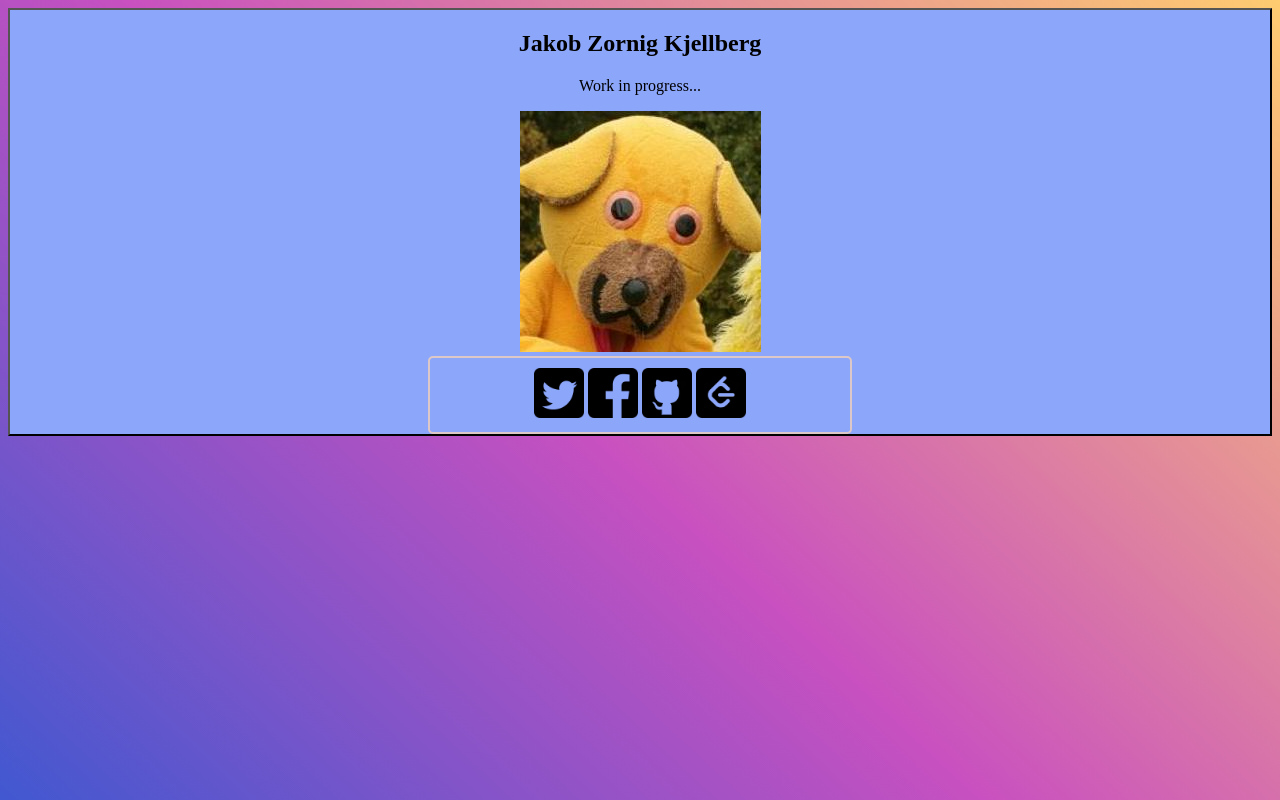
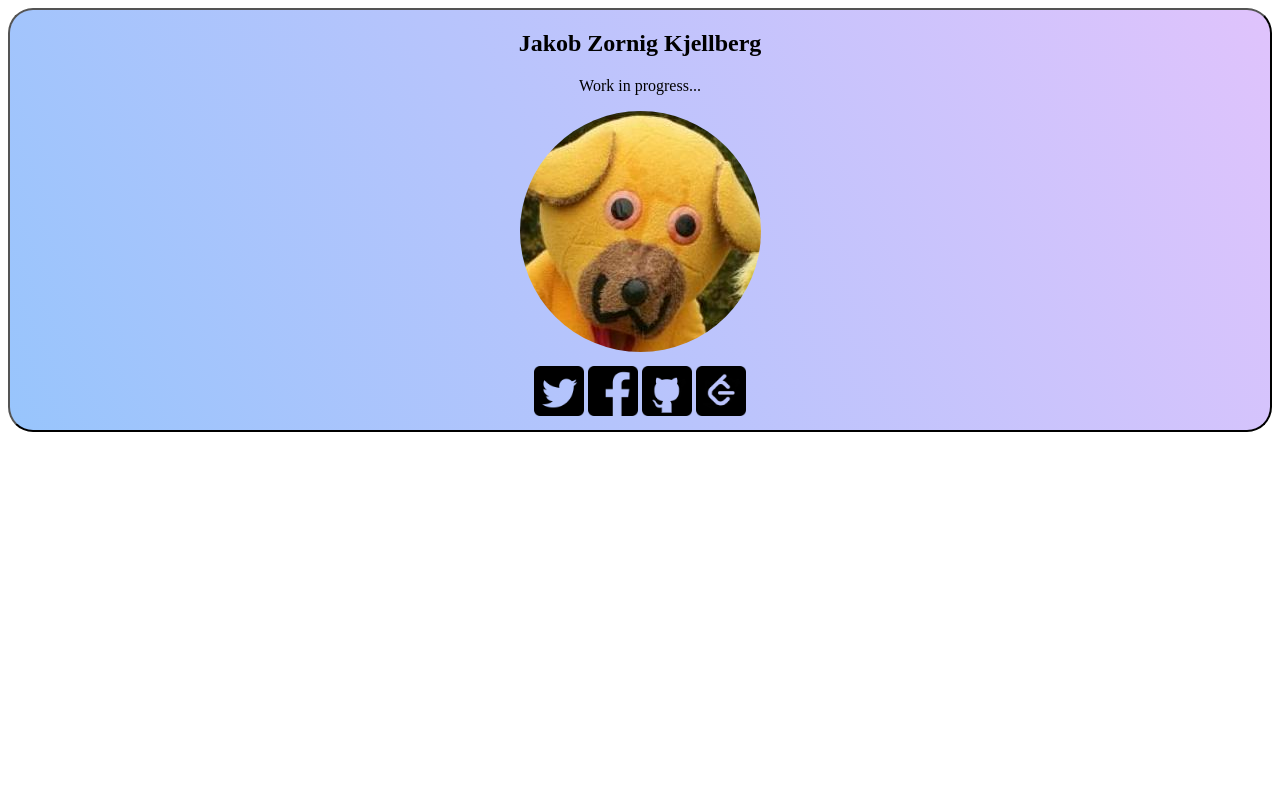
Before and after one commit to JakobKjellberg02/jakobkjellberg02.github.io, a plain HTML site: page index.html in a window 1280 px wide. Drawn offline with Linux system fonts and the light colour scheme.

Commit message:
Small CSS fixes

```diff
--- a/index.html
+++ b/index.html
@@ -7,7 +7,7 @@
     <div class="mainDiv">
         <h2>Jakob Zornig Kjellberg</h2>
         <p>Work in progress...</p>
-        <img src="img/7950662.jpg">
+        <img src="img/7950662.jpg" style="border-radius: 50%;">
         <div id="socialMedia">
           <a href="https://twitter.com/JakobZKjellberg"><img src="img/twitter.png" alt="Twitter" style="width:50px;height:50px;"></a>
           <a href="https://www.facebook.com/jakob.kjellberg.71/"><img src="img/face.png" alt="Facebook" style="width:50px;height:50px;"></a>
--- a/styles.css
+++ b/styles.css
@@ -1,11 +1,12 @@
 body {
-    background-color: #4158D0;
-    background-image: linear-gradient(43deg, #4158D0 0%, #C850C0 46%, #FFCC70 100%);
-    background-attachment: fixed;
+    background-color: rgb(255, 255, 255);
 }
 .mainDiv {
+    border-radius: 25px;
     border: 2px outset rgb(0, 0, 0);
-    background-color: rgb(140, 166, 250);
+    background-color: #8EC5FC;
+    background-image: linear-gradient(62deg, #8EC5FC 0%, #E0C3FC 100%);
+    background-attachment: fixed;
     text-align: center;
 }
 #socialMedia {
@@ -14,6 +15,4 @@ body {
     margin: 0 auto;
     padding: 10px;
     position: relative;
-    border: 2px solid rgb(221, 199, 199);
-    border-radius: 5px;
   }
```
